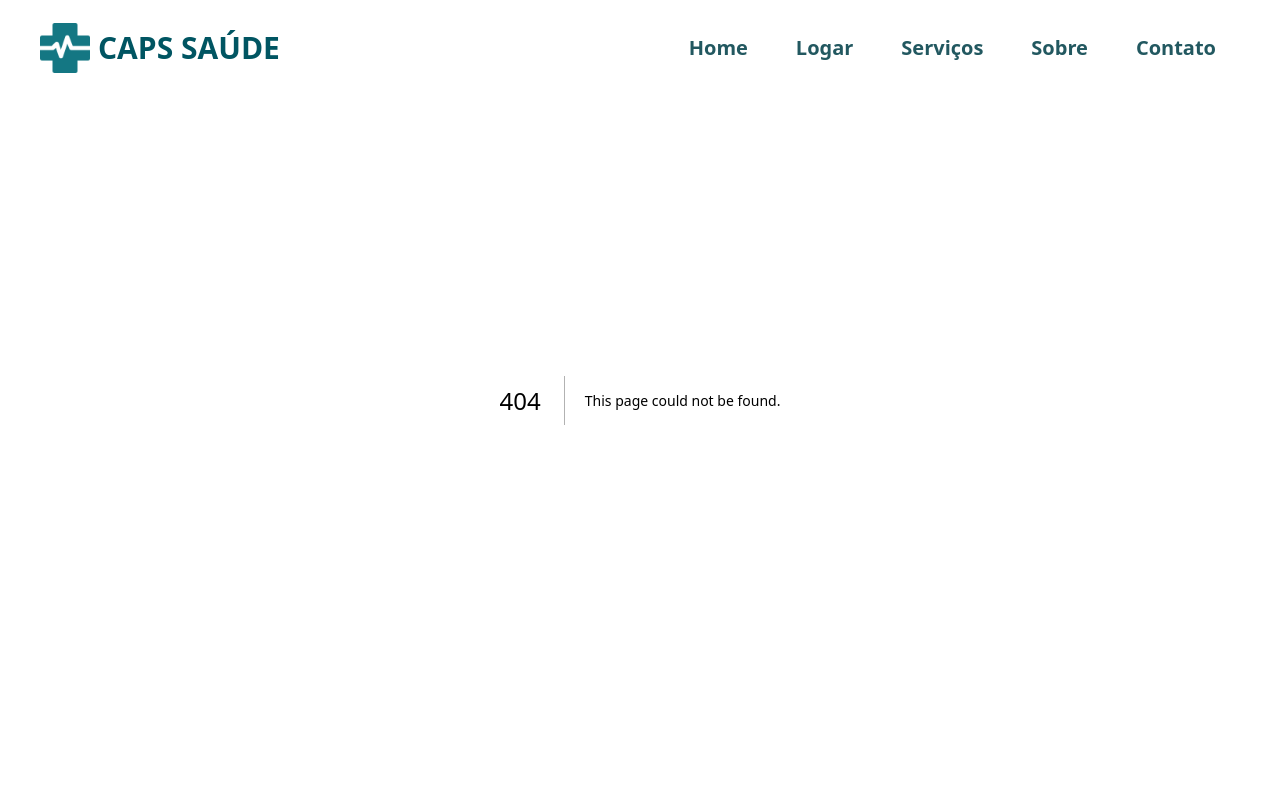
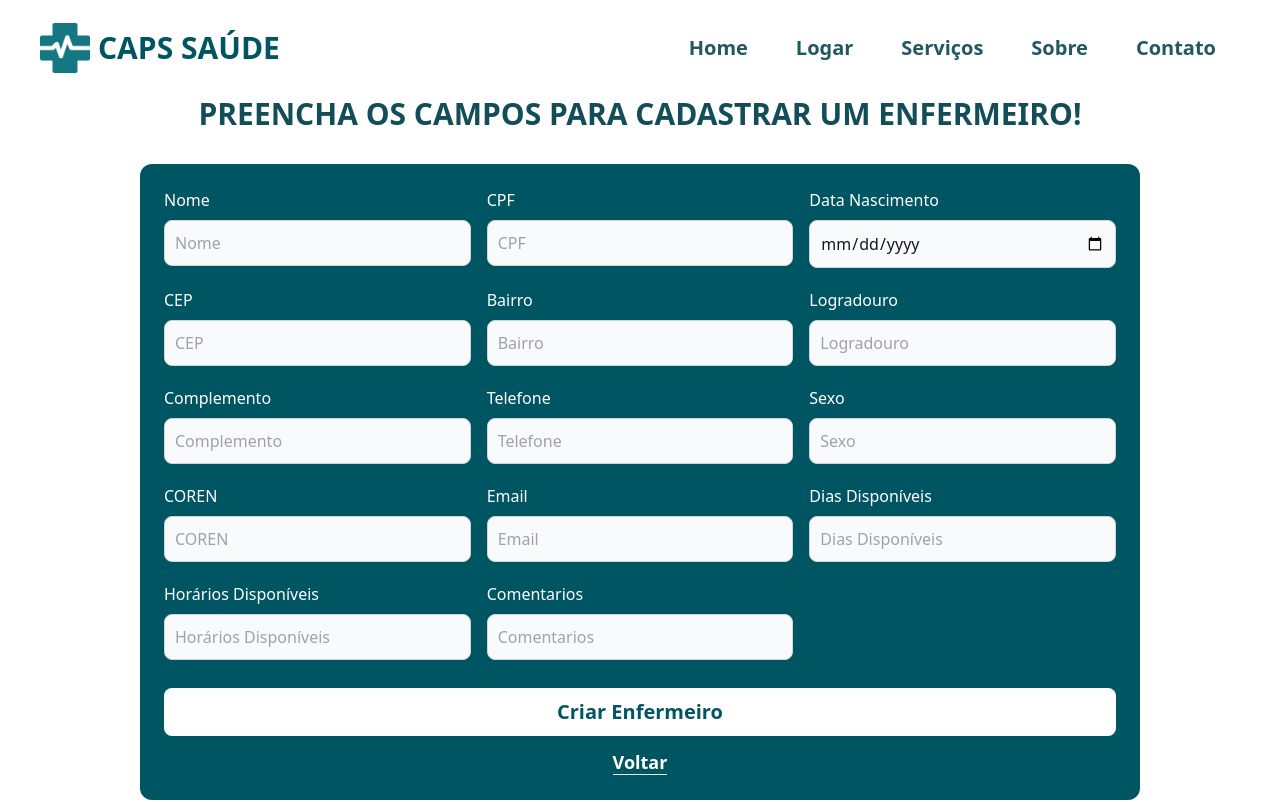
Before and after one commit to VitorDanielA/capssaude, a Next.js app: page /enfermeiro/FormCadastrarEnfermeiro in a window 1280 px wide. Before the commit this address had no page. Shown: the top 802 px of the page. Built offline with nearby package versions, Linux system fonts and the light colour scheme.

Commit message:
Adicionando tela de cadastro de enfermeiro

```diff
--- /dev/null
+++ b/src/components/CadastrarEnfermeiro.tsx
@@ -0,0 +1,220 @@
+import { useState } from "react";
+import InputFieldProps from "@/components/InputFieldProps";
+import { useRouter } from 'next/router';
+import Link from "next/link";
+
+export default function CadastrarEnfermeiro() {
+  const [form, setForm] = useState({
+    nome: "",
+    cpf: "",
+    dataDeNascimento: "",
+    cep: "",
+    bairro: "",
+    logradouro: "",
+    complemento: "",
+    telefone: "",
+    sexo: "",
+    COREN: "",
+    email: "",
+    diasDisponiveis: [],
+    horariosDisponiveis: [],
+    comentarios: "",
+  });
+
+  const router = useRouter();
+  const [showSuccessPopup, setShowSuccessPopup] = useState(false);
+
+  const handleChangeForm = (event) => {
+    const { name, value } = event.target;
+
+    if (name === "diasDisponiveis" || name === "horariosDisponiveis") {
+      const newList = value.split(',').map(item => item.trim());
+      setForm(prevForm => ({
+        ...prevForm,
+        [name]: newList,
+      }));
+    } else {
+      setForm(prevForm => ({
+        ...prevForm,
+        [name]: value,
+      }));
+    }
+  };
+
+  const handleForm = async (event) => {
+    event.preventDefault();
+    console.log(form);
+
+    try {
+      const response = await fetch("http://localhost:8080/caps/enfermeiro", {
+        method: "POST",
+        headers: {
+          "Content-Type": "application/json",
+        },
+        body: JSON.stringify(form),
+      });
+
+      const json = await response.json();
+      console.log(response.status);
+      console.log(json);
+
+      if (response.ok) {
+        setShowSuccessPopup(true);
+
+        setTimeout(() => {
+          router.push('TabelaEnfermeiro');
+        }, 2000);
+      } else {
+        alert(json.message || "Erro ao criar Enfermeiro");
+      }
+    } catch (error) {
+      console.error(error);
+      alert("Erro ao criar Enfermeiro");
+    }
+  };
+
+  const inputs = [
+    {
+      type: "text",
+      name: "nome",
+      className: "bg-gray-50 border border-gray-300 text-gray-900 rounded-lg block w-full p-2.5 focus: outline-none mt-2 mb-1",
+      placeholder: "Nome",
+      required: true,
+    },
+    {
+      type: "text",
+      name: "cpf",
+      className: "bg-gray-50 border border-gray-300 text-gray-900 rounded-lg block w-full p-2.5 focus: outline-none mt-2 mb-1",
+      placeholder: "CPF",
+      required: true,
+    },
+    {
+      type: "date",
+      name: "dataDeNascimento",
+      className: "bg-gray-50 border border-gray-300 text-gray-900 rounded-lg block w-full p-2.5 focus: outline-none mt-2 mb-1",
+      placeholder: "Data Nascimento",
+      required: true,
+    },
+    {
+      type: "text",
+      name: "cep",
+      className: "bg-gray-50 border border-gray-300 text-gray-900 rounded-lg block w-full p-2.5 focus: outline-none mt-2 mb-1",
+      placeholder: "CEP",
+      required: true,
+    },
+    {
+      type: "text",
+      name: "bairro",
+      className: "bg-gray-50 border border-gray-300 text-gray-900 rounded-lg block w-full p-2.5 focus: outline-none mt-2 mb-1",
+      placeholder: "Bairro",
+      required: true,
+    },
+    {
+      type: "text",
+      name: "logradouro",
+      className: "bg-gray-50 border border-gray-300 text-gray-900 rounded-lg block w-full p-2.5 focus: outline-none mt-2 mb-1",
+      placeholder: "Logradouro",
+      required: true,
+    },
+    {
+      type: "text",
+      name: "complemento",
+      className: "bg-gray-50 border border-gray-300 text-gray-900 rounded-lg block w-full p-2.5 focus: outline-none mt-2 mb-1",
+      placeholder: "Complemento",
+      required: true,
+    },
+    {
+      type: "text",
+      name: "telefone",
+      className: "bg-gray-50 border border-gray-300 text-gray-900 rounded-lg block w-full p-2.5 focus: outline-none mt-2 mb-1",
+      placeholder: "Telefone",
+      required: true,
+    },
+    {
+      type: "text",
+      name: "sexo",
+      className: "bg-gray-50 border border-gray-300 text-gray-900 rounded-lg block w-full p-2.5 focus: outline-none mt-2 mb-1",
+      placeholder: "Sexo",
+      required: true,
+    },
+    {
+      type: "text",
+      name: "COREN",
+      className: "bg-gray-50 border border-gray-300 text-gray-900 rounded-lg block w-full p-2.5 focus: outline-none mt-2 mb-1",
+      placeholder: "COREN",
+      required: true,
+    },
+    {
+      type: "email",
+      name: "email",
+      className: "bg-gray-50 border border-gray-300 text-gray-900 rounded-lg block w-full p-2.5 focus: outline-none mt-2 mb-1",
+      placeholder: "Email",
+      required: true,
+    },
+    {
+      type: "text",
+      id: "diasDisponiveis",
+      name: "diasDisponiveis",
+      className: "bg-gray-50 border border-gray-300 text-gray-900 rounded-lg block w-full p-2.5 focus: outline-none mt-2 mb-1",
+      placeholder: "Dias Disponíveis",
+    },
+    {
+      type: "text",
+      id: "horariosDisponiveis",
+      name: "horariosDisponiveis",
+      className: "bg-gray-50 border border-gray-300 text-gray-900 rounded-lg block w-full p-2.5 focus: outline-none mt-2 mb-5",
+      placeholder: "Horários Disponíveis",
+    },
+    {
+        type: "text",
+        name: "comentarios",
+        className: "bg-gray-50 border border-gray-300 text-gray-900 rounded-lg block w-full p-2.5 focus: outline-none mt-2 mb-1",
+        placeholder: "Comentarios",
+        required: true,
+    },
+  ];
+
+  return (
+    <div className="flex flex-col items-center justify-center min-h-[100vh]">
+      <h1 className="font-extrabold my-8 text-[#134e58] text-3xl uppercase text-center mt-24">
+        Preencha os campos para cadastrar um Enfermeiro!
+      </h1>
+      <div className="max-w-[1000px] w-full bg-[#005562] p-6 text-white rounded-xl mb-10 fix-form-psicologo">
+        <form onSubmit={handleForm} className="flex flex-col">
+          <div className="grid grid-cols-3 gap-4">
+            {inputs.map((input) => (
+              <label key={input.name} className="">
+                {input.placeholder}
+                <InputFieldProps
+                  type={input.type}
+                  name={input.name}
+                  className={input.className}
+                  placeholder={input.placeholder}
+                  required={input.required}
+                  value={form[input.name]}
+                  onChange={handleChangeForm}
+                />
+              </label>
+            ))}
+          </div>
+
+          <button className="bg-white p-2.5 mt-2 rounded-lg text-[#005562] hover:bg-[#e5f1f3] text-xl font-semibold">
+            Criar Enfermeiro
+          </button>
+          <p className="mt-3 text-center text-lg">
+            <span className="text-white border-b cursor-pointer hover:text-gray-400 font-semibold">
+              <Link href={"TabelaPsicologo"}>Voltar</Link>
+            </span>
+          </p>
+        </form>
+        {showSuccessPopup && (
+          <div className="fixed inset-0 bg-black bg-opacity-50 flex items-center justify-center z-50">
+            <div className="bg-white p-4 rounded shadow-md">
+              <p>Cadastro de enfermeiro realizado com sucesso!</p>
+            </div>
+          </div>
+        )}
+      </div>
+    </div>
+  );
+}
--- /dev/null
+++ b/src/pages/enfermeiro/FormCadastrarEnfermeiro.tsx
@@ -0,0 +1,16 @@
+import Footer from "@/components/Footer";
+import Cadastrar from "@/components/CadastrarEnfermeiro";
+import Navbar from "@/components/Navbar";
+
+export default function FormCadastrarEnfermeiro() {
+
+    return (
+        <main>
+            <Navbar/>
+            <div>
+                <Cadastrar/>
+            </div>
+            <Footer/>
+        </main>
+    );
+}
```
